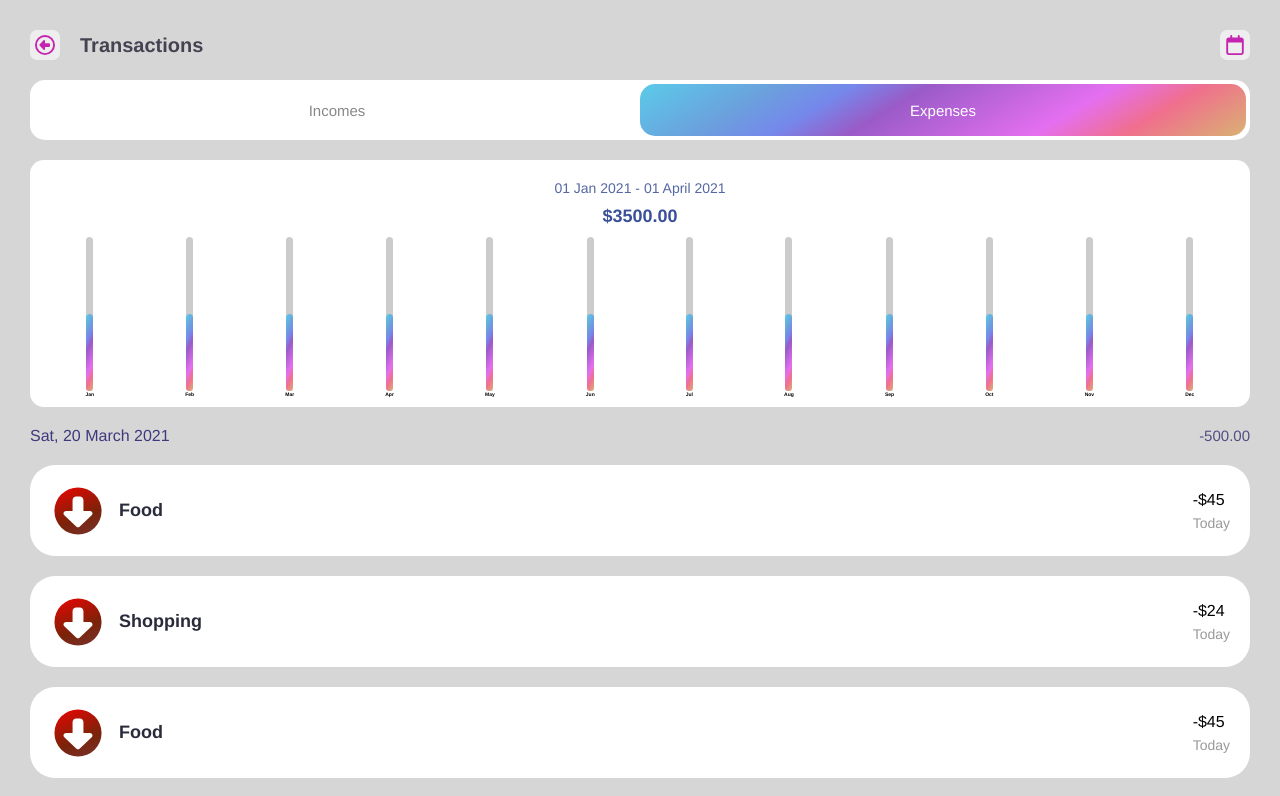
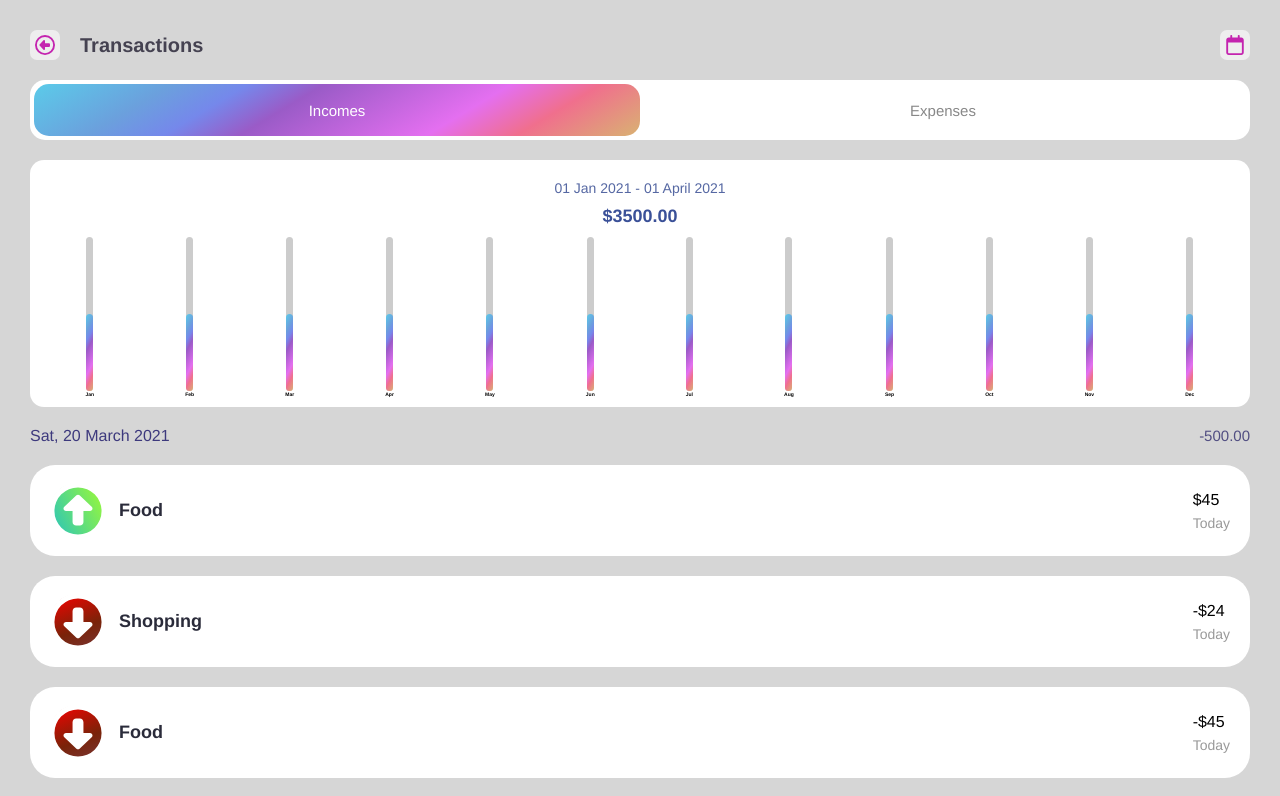
Before and after one commit to JedWoj/expensesTracker, a React (Create React App) app: page /transactions in a window 1280 px wide. Shown: the top 796 px of the page. Built offline with nearby package versions, Linux system fonts and the light colour scheme.

Commit message:
transactions using global store

```diff
--- a/src/components/Overview/Expenses/Expense.tsx
+++ b/src/components/Overview/Expenses/Expense.tsx
@@ -4,13 +4,17 @@ import { faArrowAltCircleDown, faArrowAltCircleUp } from '@fortawesome/free-regu
 import classes from './Expense.module.scss';
 import Card from '../../UI/Card/Card';
 
-const Expense = ({type, kind, amount, date}) => {
+interface ExpenseProps {
+    type: string, category: string, amount: number, date: string
+}
+
+const Expense = ({type, category, amount, date} : ExpenseProps)  => {
     return(
     <Card>
         <li className={classes.expense}>
             <div className={classes.expense__type}>
-                <div className={kind === '-' ? `${classes['expense__icon-box']} ${classes['expense__icon-box--expense']}` : classes['expense__icon-box']}>
-                    {kind === '-' ?
+                <div className={category === '-' ? `${classes['expense__icon-box']} ${classes['expense__icon-box--expense']}` : classes['expense__icon-box']}>
+                    {category === '-' ?
                     <FontAwesomeIcon icon={faArrowAltCircleDown} className={classes.expense__icon} /> :
                     <FontAwesomeIcon icon={faArrowAltCircleUp} className={classes.expense__icon} />}
                 </div>
@@ -20,7 +24,7 @@ const Expense = ({type, kind, amount, date}) => {
             </div>
             <div className={classes.expense__info}>
                 <p className={classes.expense__amount}>
-                    {`${kind === '-' ? kind : ''}$${amount}`}
+                    {`${category === '-' ? category : ''}$${amount}`}
                 </p>
                 <p className={classes.expense__date}>
                     {date}
--- a/src/components/Overview/Expenses/ExpensesList.tsx
+++ b/src/components/Overview/Expenses/ExpensesList.tsx
@@ -1,14 +1,14 @@
 import React from 'react';
+import { useAppSelector } from '../../../hooks';
 import Expense from './Expense';
 import classes from './ExpensesList.module.scss';
 
-const DUMMY_EXPENES = [{type: 'food', amount:'45', kind: '-', date:'today'},{type: 'shopping', amount:'24', kind: '-', date:'today'},{type: 'food', amount:'45', kind: '-', date:'today'},{type: 'food', amount:'45', kind: '-', date:'today'},{type: 'food', amount:'45', kind: '-', date:'today'}]
-
-
 const ExpensesList = () => {
+    const transactionsList = useAppSelector((state) => state.transactions);
+    console.log(transactionsList)
     return(
         <ul className={classes['expenses-list']}>
-            {DUMMY_EXPENES.map(exp => <Expense key={Math.random()} type={exp.type} amount={exp.amount} kind={exp.kind} date={exp.date} />)}
+            {transactionsList.map(exp => <Expense key={Math.random()} category={exp.category} type={exp.type} amount={exp.value} date={exp.date} />)}
         </ul>
     )
 }
--- a/src/components/Transactions/Switch/Switch.tsx
+++ b/src/components/Transactions/Switch/Switch.tsx
@@ -1,15 +1,22 @@
-import React from 'react';
+import React, {useState} from 'react';
 import classes from './Switch.module.scss';
 
 const Switch = () => {
+    const [transactionType, setTransactionType] = useState('+');
+
+    const handleTransactionsFiltering = (type: string) => {
+        setTransactionType(type);
+
+    }
+
     return(
         <section className={classes.switch}>
-                <div className={`${classes.switch__btn}`}>
+                <div onClick={handleTransactionsFiltering.bind(null, '+')} className={transactionType === '+' ? `${classes.switch__btn} ${classes['switch__btn--active']}` : `${classes.switch__btn}`}>
                     <p>
                         Incomes
                     </p>
                 </div>
-                <div className={`${classes.switch__btn} ${classes['switch__btn--active']}`}>
+                <div onClick={handleTransactionsFiltering.bind(null, '-')} className={transactionType === '-' ? `${classes.switch__btn} ${classes['switch__btn--active']}` : `${classes.switch__btn}`}>
                     <p>
                         Expenses
                     </p>
--- a/src/store/transactionsSlice.ts
+++ b/src/store/transactionsSlice.ts
@@ -1,7 +1,7 @@
 import {createSlice, current, PayloadAction} from '@reduxjs/toolkit';
 import { Transaction } from '../types/transaction-type';
 
-const initialTransactions = [];
+const initialTransactions = [{type: 'food', value: 45, category: '+', date:'today'},{type: 'shopping', value: 24, category: '-', date:'today'},{type: 'food', value: 45, category: '-', date:'today'},{type: 'food', value: 45, category: '+', date:'yestarday'},{type: 'food', value: 45, category: '-', date:'2 days ago'}];
 
 const transactionsSlice = createSlice({
     name: 'transactions',
@@ -12,7 +12,7 @@ const transactionsSlice = createSlice({
         },
         logTransaction(state) {
             console.log(current(state))
-        }
+        },
     }
 });
 
```
Also changed, not shown: src/components/Transactions/Chart/ChartBar.tsx (+7 -1 lines).
